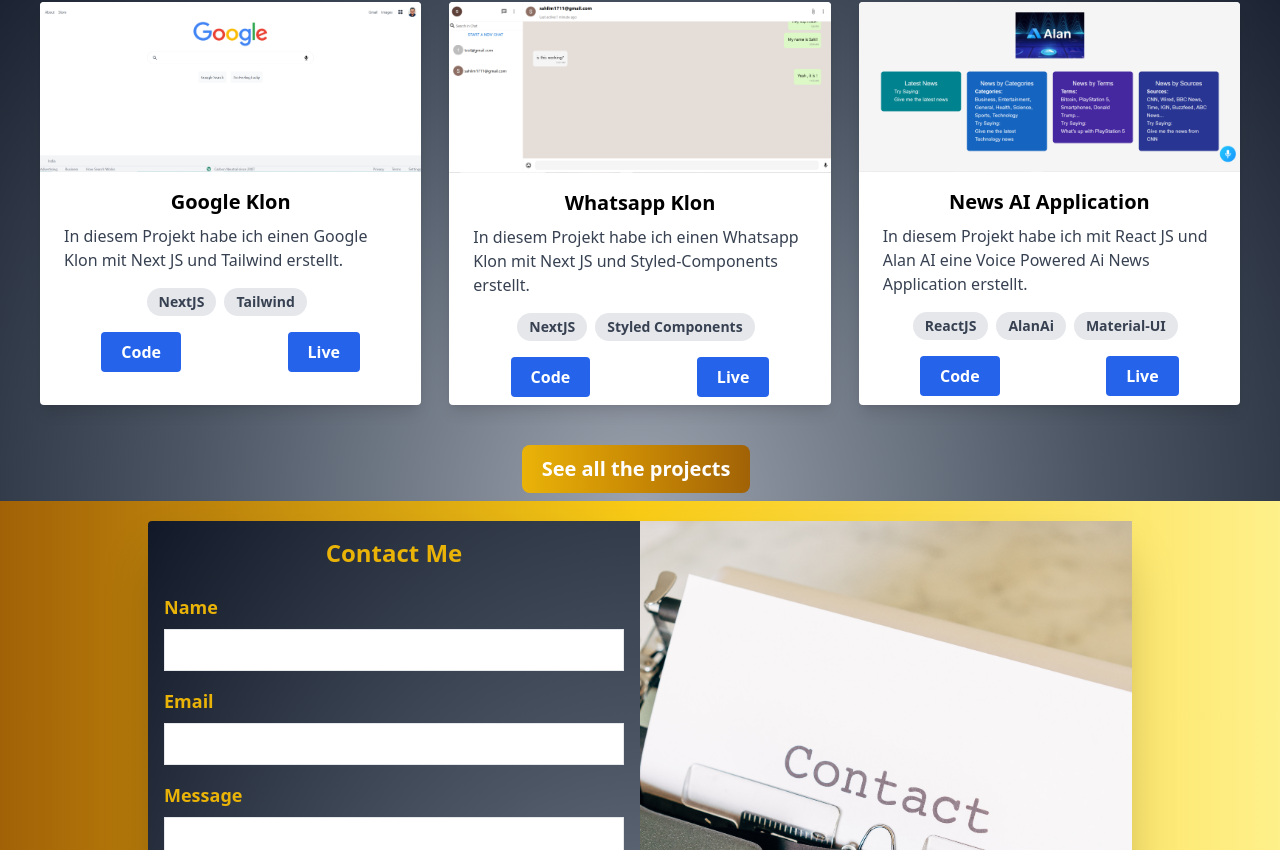
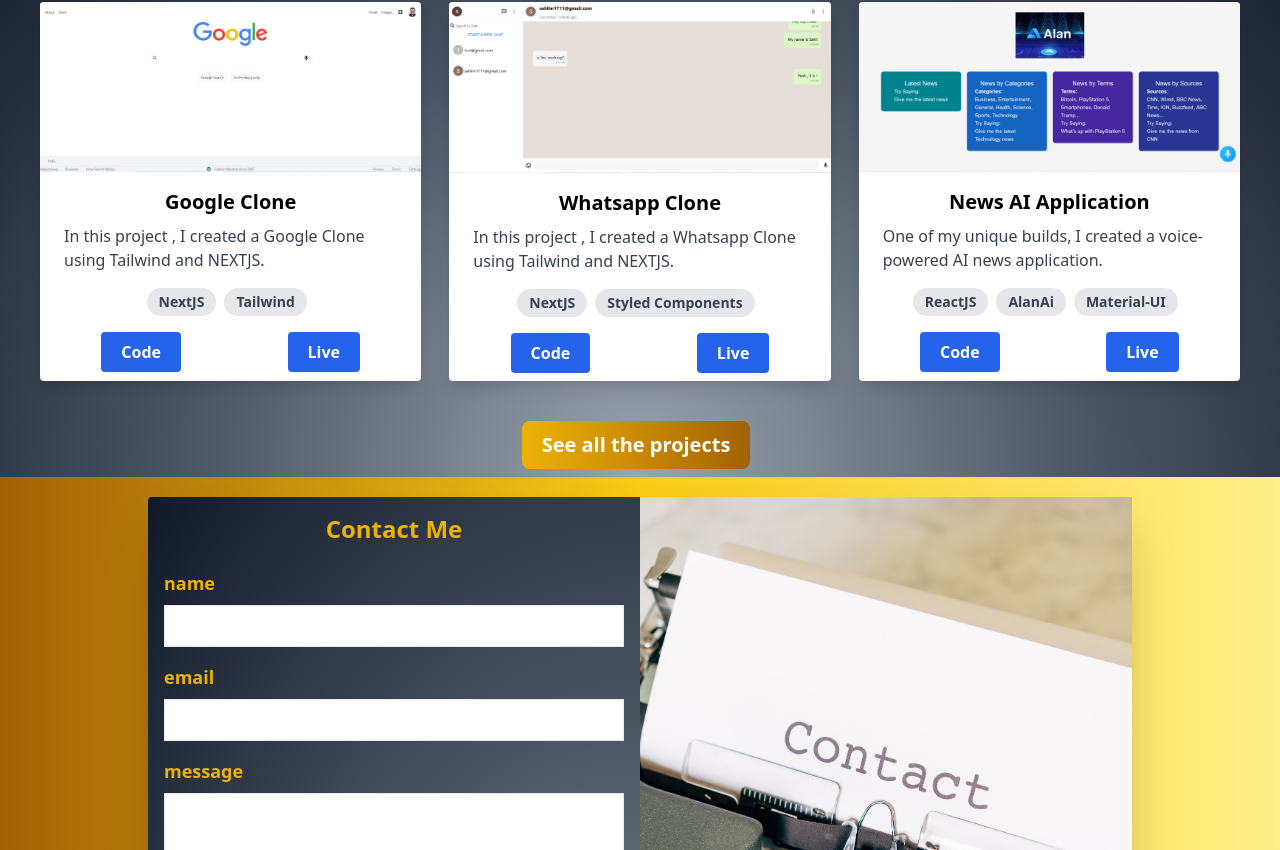
Before and after one commit to bluzeey/personalwebsite, a Next.js app: page / in a window 1280 px wide. Shown: the part 810-1660 px from the top of the page. Built offline with nearby package versions, Linux system fonts and the light colour scheme; what tailwindcss-font-inter would draw is missing.

Commit message:
Added code and live deployment links

```diff
--- a/components/Contact.jsx
+++ b/components/Contact.jsx
@@ -1,26 +1,40 @@
-import {useState} from 'react';
+import {useState,useEffect} from 'react';
+import English from '../data/english.json';
+import German from '../data/german.json';
+import {languageState} from '../atom/languageAtom';
+import {useRecoilState} from 'recoil';
 
 function Contact() {
+    const[language,setLanguage]=useRecoilState(languageState)
+    const [currentLanguage,setCurrentLanguage]=useState({})
+    useEffect(()=>{
+        if(language){
+          setCurrentLanguage(German)
+        }else{
+          setCurrentLanguage(English)
+        }
+    },[language])
+    console.log(currentLanguage)
     const [sentMessage,setsentMessage]=useState(false)
     return (
          <div className="p-5 min-h-screen max-w-5xl mx-auto">
              <div className="font-inter grid xs:grid-cols-1 sm:grid-cols-2 md:grid-cols-2 min-h-screen second-gradient-color align-middle rounded shadow-2xl">
                  <div className="p-4 col-span-1">
-                    <h1 className="bg-clip-text text-transparent text-yellow-500 text-center text-2xl font-bold mb-6">Contact Me</h1>
+                 <h1 className="bg-clip-text text-transparent text-yellow-500 text-center text-2xl font-bold mb-6">{currentLanguage?.form?.[0]}</h1>
                  <form target="_blank" action="7588b525780fc1da38b4ef89858b3a41" method="POST">
                      <div className="flex flex-col mb-4">
-                            <label className="mb-2 font-bold text-lg text-yellow-500 " htmlFor="name">Name</label>
+                         <label className="mb-2 font-bold text-lg text-yellow-500 " htmlFor="name">{currentLanguage?.form?.[1]}</label>
                          <input className="border py-2 px-3 text-grey-800" type="text" name="name" id="name" required/>
                      </div>
                      <div className="flex flex-col mb-4">
-                            <label className="mb-2 font-bold text-lg text-yellow-500" htmlFor="email">Email</label>
+                         <label className="mb-2 font-bold text-lg text-yellow-500" htmlFor="email">{currentLanguage?.form?.[2]}</label>
                          <input className="border py-2 px-3 text-grey-800" type="email" name="email" id="email" required/>
                      </div>
                      <div className="flex flex-col mb-4">
-                            <label className="mb-2 font-bold text-lg text-yellow-500" htmlFor="message">Message</label>
+                         <label className="mb-2 font-bold text-lg text-yellow-500" htmlFor="message">{currentLanguage.form?.[3]}</label>
                          <textarea className="border py-2 px-3 text-grey-800" type="text" name="message" id="message" required/>
                      </div>
-                        <button onClick={()=>setsentMessage(true)} type="submit" className="block bg-yellow-500 hover:bg-gradient-to-br focus:ring-4 focus:ring-yellow-300 dark:focus:ring-yellow-800 font-medium uppercase text-lg mx-auto p-4 rounded" type="submit">Send Message</button>
+                     <button onClick={()=>setsentMessage(true)} type="submit" className="block bg-yellow-500 hover:bg-gradient-to-br focus:ring-4 focus:ring-yellow-300 dark:focus:ring-yellow-800 font-medium uppercase text-lg mx-auto p-4 rounded" type="submit">{currentLanguage?.form?.[4]}</button>
                  </form>
                  </div>
                  <img className="col-span-1 max-w-full h-auto" src="/contact.jpg"/>
--- a/components/Main.jsx
+++ b/components/Main.jsx
@@ -34,7 +34,7 @@ function Main() {
             <h1 className=" text-center text-5xl font-bold text-transparent bg-clip-text  bg-gradient-to-r from-yellow-700 via-yellow-400 to-yellow-200 m-2 p-4">{currentLanguage.projectHeading}</h1>
                  <div className="p-10 grid grid-cols-1 sm:grid-cols-2 md:grid-cols-2 lg:grid-cols-3 xl:grid-cols-3 gap-7">
                   {currentLanguage.Myprojects?.slice(0,3).map(project=>(
-                    <ProjectCard key={project.id} title={project.title} description={project.description} image={project.image} tags={project.tags}/>
+                    <ProjectCard key={project.id} title={project.title} description={project.description} image={project.image} tags={project.tags} code={project.code} live={project.live}/>
                   ))}
                  </div>
             <div className="grid justify-center">
--- a/components/Navbar.jsx
+++ b/components/Navbar.jsx
@@ -1,15 +1,28 @@
 import Switch from '@mui/material/Switch'
 import {useRecoilState} from 'recoil'
 import {languageState} from '../atom/languageAtom'
+import English from '../data/english.json';
+import German from '../data/german.json';
+import {useState,useEffect} from 'react'
+
 function Navbar() {
+    const [currentLanguage,setCurrentLanguage]=useState({})
     const [language,setLanguage]=useRecoilState(languageState)
+    useEffect(()=>{
+        if(language){
+          setCurrentLanguage(German)
+        }else{
+          setCurrentLanguage(English)
+        }
+    },[language])
+    console.log(currentLanguage)
     return (
         <div className="flex flex-col md:flex-row items-center
         justify-around bg-clip-text text-transparent second-gradient-color text-lg p-4 font-semibold">
-            <a href='/' className="link">HOME</a>
-            <a href="assets/Resume.pdf" download="w3logo" className="link">RESUME</a>
-            <a href="/projects/" className="link">PROJECTS</a>
-            <a href="/contact" className="link">CONTACT</a>
+            <a href='/' className="link">{currentLanguage?.Navbar?.[0]}</a>
+            <a href="assets/Resume.pdf" download="w3logo" className="link">{currentLanguage?.Navbar?.[1]}</a>
+            <a href="/projects/" className="link">{currentLanguage?.Navbar?.[2]}</a>
+            <a href="/contact" className="link">{currentLanguage?.Navbar?.[3]}</a>
             <div className="flex w-15 items-center">
               EN
               <Switch onClick={()=>{setLanguage(prevState=>!prevState)}}/>
--- a/components/ProjectCard.jsx
+++ b/components/ProjectCard.jsx
@@ -1,6 +1,6 @@
 import {useRouter} from 'next/router'
 
-function ProjectCard({id,title,description,image,tags}) {
+function ProjectCard({id,title,description,image,tags,code,live}) {
     const router=useRouter()
     return (
         <div className="rounded overflow-hidden shadow-lg bg-white max-w-md">
@@ -17,8 +17,8 @@ function ProjectCard({id,title,description,image,tags}) {
                 ))}
             </div>
             <div className="flex p-2 justify-center">
-                <a href="" className="project-link">Code</a>
-                <a href="" className="project-link">Live</a>
+                <a target="_blank" href={code} className="project-link">Code</a>
+                <a target="_blank" href={live} className="project-link">Live</a>
             </div>
         </div>
     )
--- a/data/english.json
+++ b/data/english.json
@@ -1,10 +1,12 @@
 { "greetings":"Hi, I am Sahil",
   "intro":"I am a final year college student who loves coding,travelling,taking care of my plants and sketching.",
   "projectHeading":"Some of my projects",
+  "Navbar":["HOME","ABOUT","PROJECTS","CONTACT"],
+  "form":["Contact Me","name","email","message","Send Message"],
   "Myprojects":[{
     "id":"1",
-    "title":"Google Klon",
-    "description":"In diesem Projekt habe ich einen Google Klon mit Next JS und Tailwind erstellt.",
+    "title":"Google Clone",
+    "description":"In this project , I created a Google Clone using Tailwind and NEXTJS.",
     "tags":["NextJS","Tailwind"],
     "image":"/google.PNG",
     "code":"https://github.com/bluzeey/google-clone",
@@ -12,8 +14,8 @@
   },
   {
     "id":"2",
-    "title":"Whatsapp Klon",
-    "description":"In diesem Projekt habe ich einen Whatsapp Klon mit Next JS und Styled-Components erstellt.",
+    "title":"Whatsapp Clone",
+    "description":"In this project , I created a Whatsapp Clone using Tailwind and NEXTJS.",
     "tags":["NextJS","Styled Components"],
     "image":"/whatsapp.PNG",
     "code":"https://github.com/bluzeey/whatsapp-clone",
@@ -22,7 +24,7 @@
   {
     "id":"3",
     "title":"News AI Application",
-    "description":"In diesem Projekt habe ich mit React JS und Alan AI eine Voice Powered Ai News Application erstellt.",
+    "description":"One of my unique builds, I created a voice-powered AI news application.",
     "tags":["ReactJS","AlanAi","Material-UI"],
     "image":"/alanNews.PNG",
     "code":"https://github.com/bluzeey/ai-news-app",
@@ -31,7 +33,7 @@
   {
     "id":"4",
     "title":"Voice Powered Expense Tracker",
-    "description":"Als einen meiner einzigartigen Builds habe ich einen Ausgaben-Tracker mit React und Speechly API erstellt.",
+    "description":"I made a voice-powered Expense Tracker using Speechly API",
     "tags":["ReactJS","Speechly"],
     "image":"/expenseTracker.PNG",
     "code":"https://github.com/bluzeey/expense-tracker",
@@ -49,7 +51,7 @@
   {
     "id":"6",
     "title":"Netflix Klon",
-    "description":"I created a Netflix Klon with authentication , and video playing functionality.",
+    "description":"I created a Netflix Clone with authentication , and video playing functionality.",
     "tags":["ReactJS","Styled Components"],
     "image":"/netflix.PNG",
     "code":"https://github.com/bluzeey/netflix-clone",
@@ -105,7 +107,7 @@
     "title":"React Typescript Quiz",
     "description":"I created React App with Typescript",
     "tags":["ReactJS","Styled Components"],
-    "image":"/netflix.PNG",
+    "image":"/reactQuiz.PNG",
     "code":"https://github.com/bluzeey/quiz-app",
     "live":"https://quiz-with-react.netlify.app/"
   }]
--- a/data/german.json
+++ b/data/german.json
@@ -1,6 +1,8 @@
 { "greetings":"Hallo, Mein name ist Sahil",
   "intro":"Ich bin ein College-Student im letzten Jahr, der es liebt, zu programmieren, zu wandern und sich um meine Pflanzen zu kümmern",
   "projectHeading":"Einige meiner Projekte",
+  "Navbar":["HEIM","FORTSETZEN","PROJEKTE","KONTAKT"],
+  "form":["Kontaktiere mich","name","email","message","Nachrichten Senden"],
   "Myprojects":[{
     "id":"1",
     "title":"Google Klon",
@@ -40,7 +42,7 @@
   {
     "id":"5",
     "title":"Twitter Dev",
-    "description":"In this project, I created a Twitter Like Application using MERGN stack",
+    "description":"In diesem Projekt habe ich eine Twitter-ähnliche Anwendung mit dem MERGN-Stack erstellt",
     "tags":["ReactJS","Mongoose","Graphql"],
     "image":"/twitterDev.PNG",
     "code":"https://github.com/bluzeey/social-media-app",
@@ -58,7 +60,7 @@
   {
     "id":"8",
     "title":"React Movie Search",
-    "description":"One of my earlier projects, I created a React Movie Search using Movie Database API.",
+    "description":"In einem meiner früheren Projekte habe ich eine React Movie Search mit der Movie Database API erstellt.",
     "tags":["ReactJS","APIs"],
     "image":"/reactMovieSearch.PNG",
     "code":"https://github.com/bluzeey/react-movie-search-app",
@@ -67,7 +69,7 @@
   {
     "id":"7",
     "title":"Crypto World",
-    "description":"In this project, I created a Crypto Currency Application.",
+    "description":"In diesem Projekt habe ich eine Kryptowährungsanwendung erstellt",
     "tags":["ReactJS","Material-UI","RapidAPI"],
     "image":"/cryptoWorld.PNG",
     "code":"https://github.com/bluzeey/cryptocurrency-app",
@@ -76,7 +78,7 @@
   {
     "id":"10",
     "title":"Video Chatting App",
-    "description":"I have been very interested in creating application with video chatting",
+    "description":"Ich war sehr daran interessiert, eine Anwendung mit Video-Chat zu erstellen",
     "tags":["ReactJS","Speechly"],
     "image":"/videoChat.PNG",
     "code":"https://github.com/bluzeey/Video-Chatting-App",
@@ -85,7 +87,7 @@
   {
     "id":"9",
     "title":"Fireblog",
-    "description":"I created an application using VUEjs and Firebase",
+    "description":"Ich habe eine Anwendung mit VUEjs und Firebase erstellt",
     "tags":["VueJS","Firebase"],
     "image":"/fireBlogs.PNG",
     "code":"https://github.com/bluzeey/fireblog",
@@ -94,7 +96,7 @@
   {
     "id":"11",
     "title":"ECommerce Store",
-    "description":"In this project, I created a Twitter Like Application using MERGN stack",
+    "description":"In diesem Projekt habe ich eine E-Commerce-Website mit React und CommerceJs erstellt.",
     "tags":["ReactJS","CommerceJS"],
     "image":"/ecommerceStore.PNG",
     "code":"https://github.com/bluzeey/ecommerce-app",
@@ -103,7 +105,7 @@
   {
     "id":"12",
     "title":"React Typescript Quiz",
-    "description":"I created React App with Typescript",
+    "description":"Ich habe die React App mit Typescript erstellt",
     "tags":["ReactJS","Styled Components"],
     "image":"/netflix.PNG",
     "code":"https://github.com/bluzeey/quiz-app",
--- a/pages/projects/index.js
+++ b/pages/projects/index.js
@@ -2,13 +2,25 @@ import Head from 'next/head'
 import ProjectCard from '../../components/ProjectCard'
 import Footer from '../../components/Footer'
 import Navbar from '../../components/Navbar'
-import {Myprojects} from '../../data/english.json'
+import English from '../../data/english.json';
+import German from '../../data/german.json';
+import {languageState} from '../../atom/languageAtom';
+import {useRecoilState} from 'recoil';
 import {useState,useEffect} from 'react';
 import ChevronRightIcon from '@mui/icons-material/ChevronRight';
 import ChevronLeftIcon from '@mui/icons-material/ChevronLeft';
 
 function projects() {
     const [page, setPage]=useState(0)
+    const[language,setLanguage]=useRecoilState(languageState)
+    const [currentLanguage,setCurrentLanguage]=useState({})
+    useEffect(()=>{
+        if(language){
+          setCurrentLanguage(German)
+        }else{
+          setCurrentLanguage(English)
+        }
+    },[language])
     return (
         <div>
         <Head>
@@ -20,10 +32,10 @@ function projects() {
             <h1 className="text-5xl font-bold text-center p-5 text-transparent bg-clip-text second-gradient-color">My Projects</h1>
             <div className="grid xs:grid-cols-1 sm:grid-cols-2 lg:grid-cols-3 gap-5 justify-center items-center p-5">
                 {page===1 ?
-                (Myprojects.slice(6,12).map(project=>(
-                    <ProjectCard key={project.id} id={project.id} title={project.title} description={project.description} image={project.image} tags={project.tags}/>
-                  ))):(Myprojects.slice(0,6).map(project=>(
-                    <ProjectCard key={project.id} id={project.id} title={project.title} description={project.description} image={project.image} tags={project.tags}/>
+                (currentLanguage?.Myprojects?.slice(6,12).map(project=>(
+                    <ProjectCard key={project.id} id={project.id} title={project.title} description={project.description} image={project.image} tags={project.tags} code={project.code} live={project.live}/>
+                  ))):(currentLanguage?.Myprojects?.slice(0,6).map(project=>(
+                    <ProjectCard key={project.id} id={project.id} title={project.title} description={project.description} image={project.image} tags={project.tags} code={project.code} live={project.live}/>
                   )))}
             </div>
             <div className="flex justify-center p-2">
```
Lines whose indentation alone changed are shown as unchanged.
